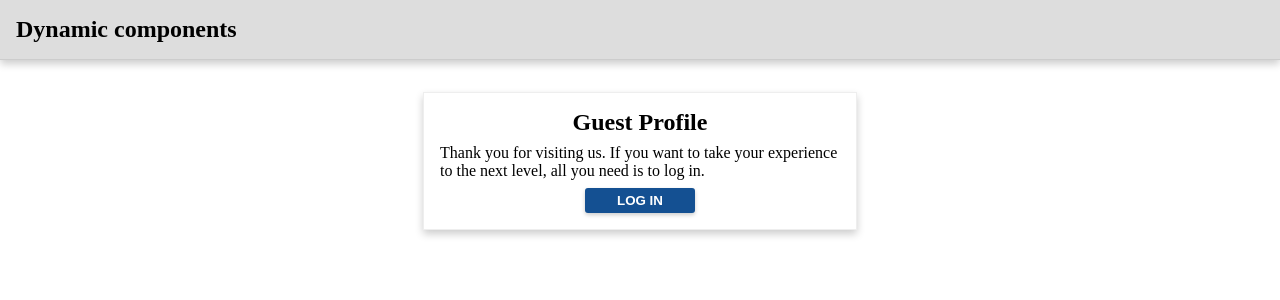
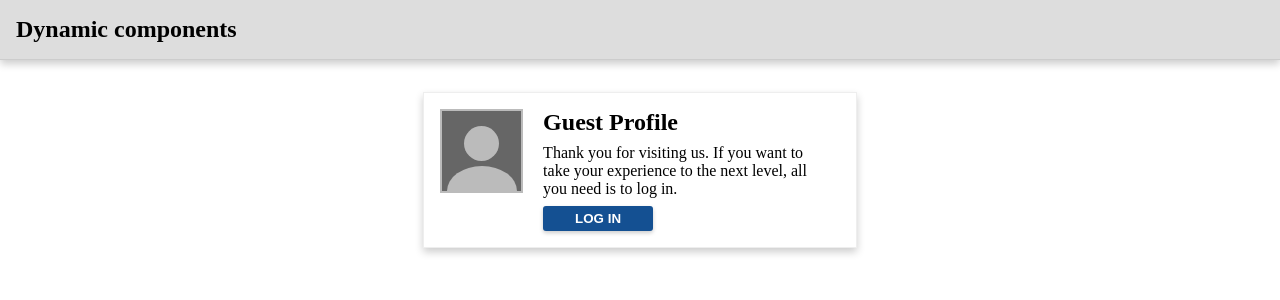
Before and after one commit to danmt/dynamic-component-loader, an Angular app: page / in a window 1280 px wide. Shown: the top 300 px of the page. Built offline with nearby package versions, Linux system fonts and the light colour scheme.

Commit message:
improve guest styles

```diff
--- a/src/app/profile/guest-profile/guest-profile.component.html
+++ b/src/app/profile/guest-profile/guest-profile.component.html
@@ -1,4 +1,10 @@
 <section class="card">
+  <div class="guest-avatar">
+    <div class="guest-avatar__head"></div>
+    <div class="guest-avatar__body"></div>
+  </div>
+
+  <div class="container">
     <h2 class="card__title">Guest Profile</h2>
 
     <p class="card__subtitle">
@@ -9,4 +15,5 @@
     <div class="card__toolbar">
       <button (click)="login()">Log In</button>
     </div>
+  </div>
 </section>
--- a/src/app/profile/guest-profile/guest-profile.component.scss
+++ b/src/app/profile/guest-profile/guest-profile.component.scss
@@ -1,4 +1,6 @@
 .card {
+  display: flex;
+
   box-shadow: 0 4px 8px 0 rgba(0, 0, 0, 0.2);
   border: 1px solid #eee;
   max-width: 400px;
@@ -6,7 +8,6 @@
 
   &__title {
     margin: 0 0 0.5rem 0;
-    text-align: center;
   }
 
   &__subtitle {
@@ -14,9 +15,6 @@
   }
 
   &__toolbar {
-    display: flex;
-    justify-content: center;
-
     button {
       text-transform: uppercase;
       padding: 0.3rem 2rem;
@@ -30,3 +28,37 @@
     }
   }
 }
+
+.container {
+  width: 280px;
+  margin: 0 20px;
+}
+
+.guest-avatar {
+  height: 80px;
+  width: 80px;
+  border: 2px solid #bbb;
+  background: #666;
+  position: relative;
+  overflow: hidden;
+
+  &__head {
+    position: absolute;
+    border-radius: 50%;
+    background: #bbb;
+    width: 35px;
+    height: 35px;
+    top: 15px;
+    left: 22px;
+  }
+
+  &__body {
+    position: absolute;
+    border-radius: 50%;
+    background: #bbb;
+    width: 70px;
+    height: 50px;
+    top: 55px;
+    left: 5px;
+  }
+}
```
Lines whose indentation alone changed are shown as unchanged.
